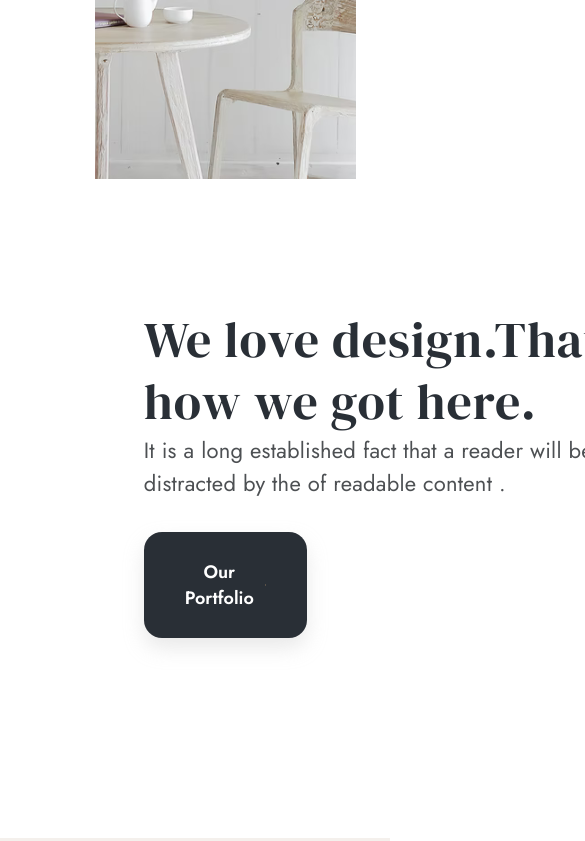
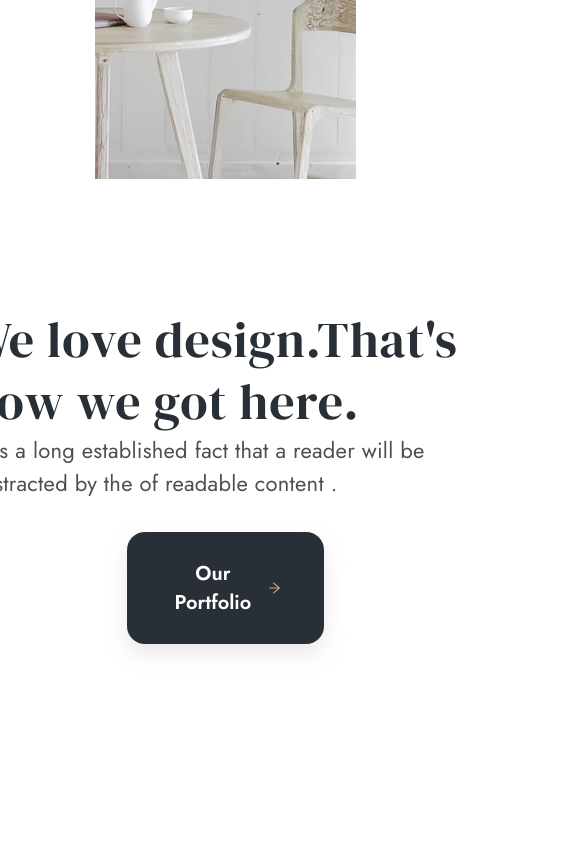
Before and after one commit to IdrisVeli1987/Interno, a React (Vite) app: page /serviceSingle/1 in a window 390 px wide. Shown: the part 4355-5196 px from the top of the page, 585 px wide, since content can reach past the window. Built offline with nearby package versions, Linux system fonts and the light colour scheme; no server answers.

Commit message:
add media query

```diff
--- a/src/Components/ServiceDetails/DesignsSection/style.module.css
+++ b/src/Components/ServiceDetails/DesignsSection/style.module.css
@@ -81,12 +81,29 @@ button {
 
   .DesignImg {
     display: flex;
-    align-items: flex-start;
+    align-items: center;
     width: 80%;
     margin-top: 50px;
   }
 
-  .DesignImg img{
+  .DesignImg img {
     border-radius: 80px;
   }
+
+  .DesignText,
+  .DesignLove {
+    display: flex;
+    align-items: center;
+    justify-content: center;
+    width: 100%;
+  }
+
+  button{
+    width: 60% !important;
+    font-size: 20px !important;
+  }
+
+  button:hover{
+    color: #fff;
+  }
 }
```
